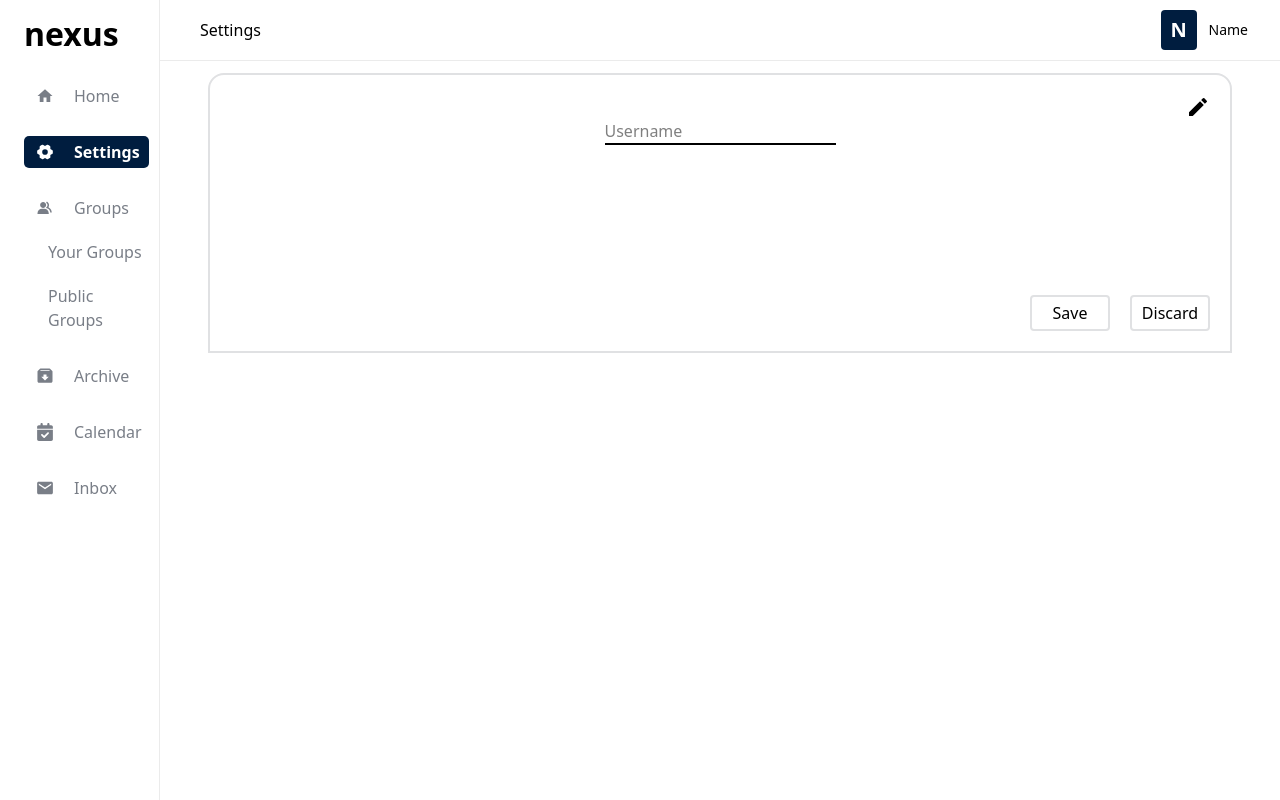
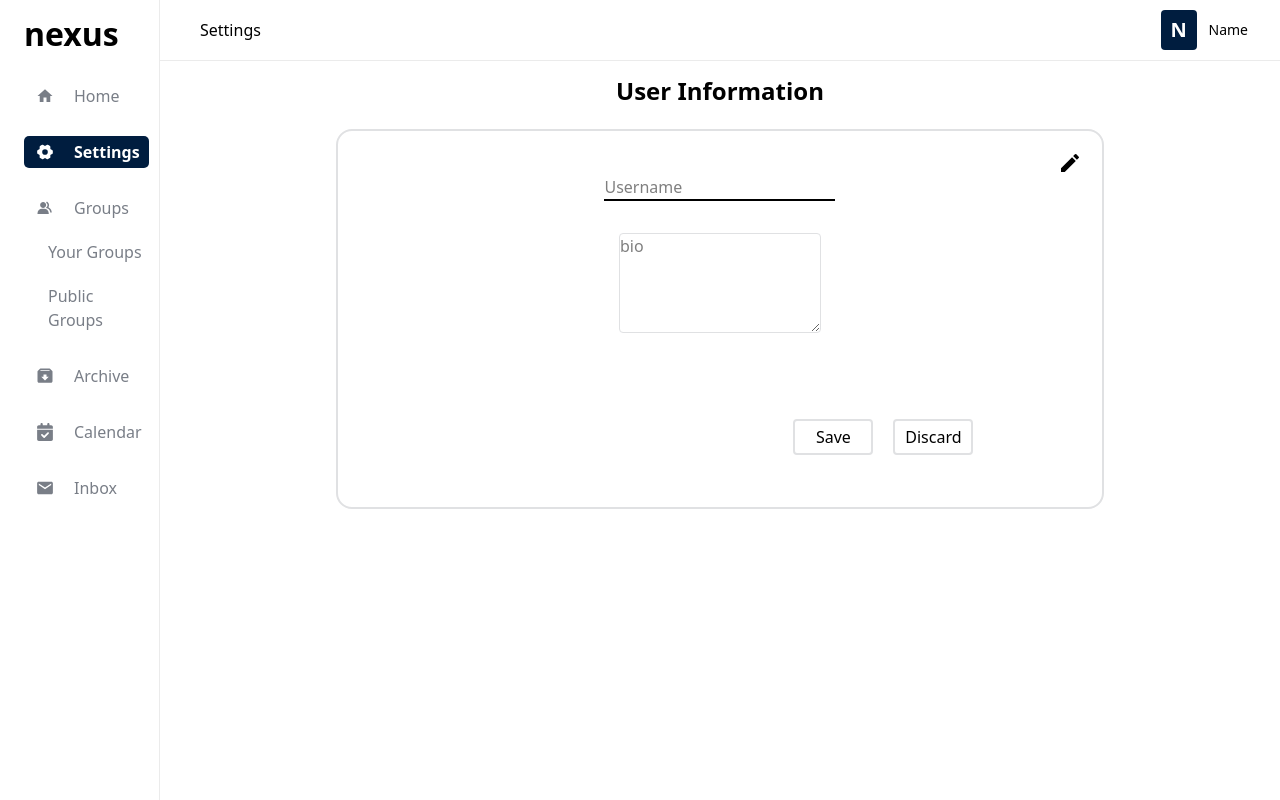
Before and after one commit to mebz2/nexus, a React (Vite) app in the folder client/: page /settings in a window 1280 px wide. Shown: the top 800 px of the page. Built offline with nearby package versions, Linux system fonts and the light colour scheme.

Commit message:
user information form done

```diff
--- a/client/src/pages/Settings/Settings.tsx
+++ b/client/src/pages/Settings/Settings.tsx
@@ -1,30 +1,59 @@
-import { useState } from "react";
+import { useEffect, useState } from "react";
 import { Layout } from "../../components";
 import { MdModeEdit } from "react-icons/md";
 
 function Settings() {
 	const [username, setUsername] = useState<string>("Username");
-	const [edit, setEdit] = useState<boolean>(false)
+	const [edit, setEdit] = useState<boolean>(false);
+	const [save, setSave] = useState<boolean>(false);
 
 	function handleEdit() {
-		setEdit(true);
+		setEdit(!edit);
+	}
+
+	function handleSave() {
+		setSave(true);
+		setEdit(false);
+	}
+
+	useEffect(() => {
 		const userInput = document.getElementById("username");
+		const newName = userInput?.textContent;
+		if (save && newName) {
+			setUsername(newName);
+			setEdit(false)
+		}
+	}, [save]);
+
+	useEffect(() => {
+		const userInput = document.getElementById("username");
+		if (edit) {
 			if (userInput) {
 				userInput.focus();
 			}
 		}
+	}, [edit])
+
 
 	return (
 		<Layout>
-			<div className="h-230 overflow-y-auto flex flex-col items-center p-3">
+			<div className="h-230 overflow-y-auto flex flex-col items-center p-3 gap-5">
+				<h2 className="">User Information</h2>
 				<div className="
-					w-5xl h-[280px] rounded-t-2xl border-2 border-border
+					w-3xl h-[380px] rounded-2xl border-2 border-border
 					flex flex-col items-center p-5 box-border
 				">
 					<MdModeEdit
 						onClick={handleEdit}
 						className="self-end  text-2xl hover:cursor-pointer"
 					/>
+
+					<form className="
+						w-[70%] flex flex-col items-center h-70
+						gap-8
+					"
+					>
+
 						<input
 							id="username"
 							type="text"
@@ -33,8 +62,20 @@ function Settings() {
 							className="border-b-2 flex outline-none"
 						/>
 
+						<textarea
+							id="bio"
+							placeholder="bio"
+							disabled={!edit}
+							className="
+								outline-none border border-border
+								rounded-sm focus:border-primary
+								min-h-[100px]
+							"
+						/>
+
 						<div className="w-full mt-auto flex justify-end gap-5">
 							<button
+								onClick={handleSave}
 								className="
 								border-2 p-1 w-20 self-end mt-auto rounded-sm border-border
 								hover:cursor-pointer  hover:shadow-lg outline-none
@@ -42,13 +83,19 @@ function Settings() {
 							>
 								Save
 							</button>
-						<button className="
+							<button
+								onClick={handleEdit}
+								type="reset"
+								className="
 								border-2 p-1 w-20 self-end mt-auto rounded-sm border-border
 								hover:cursor-pointer  hover:shadow-lg outline-none
-						">
+							"
+							>
 								Discard
 							</button>
+
 						</div>
+					</form>
 
 				</div>
 			</div>
```
Lines whose indentation alone changed are shown as unchanged.
